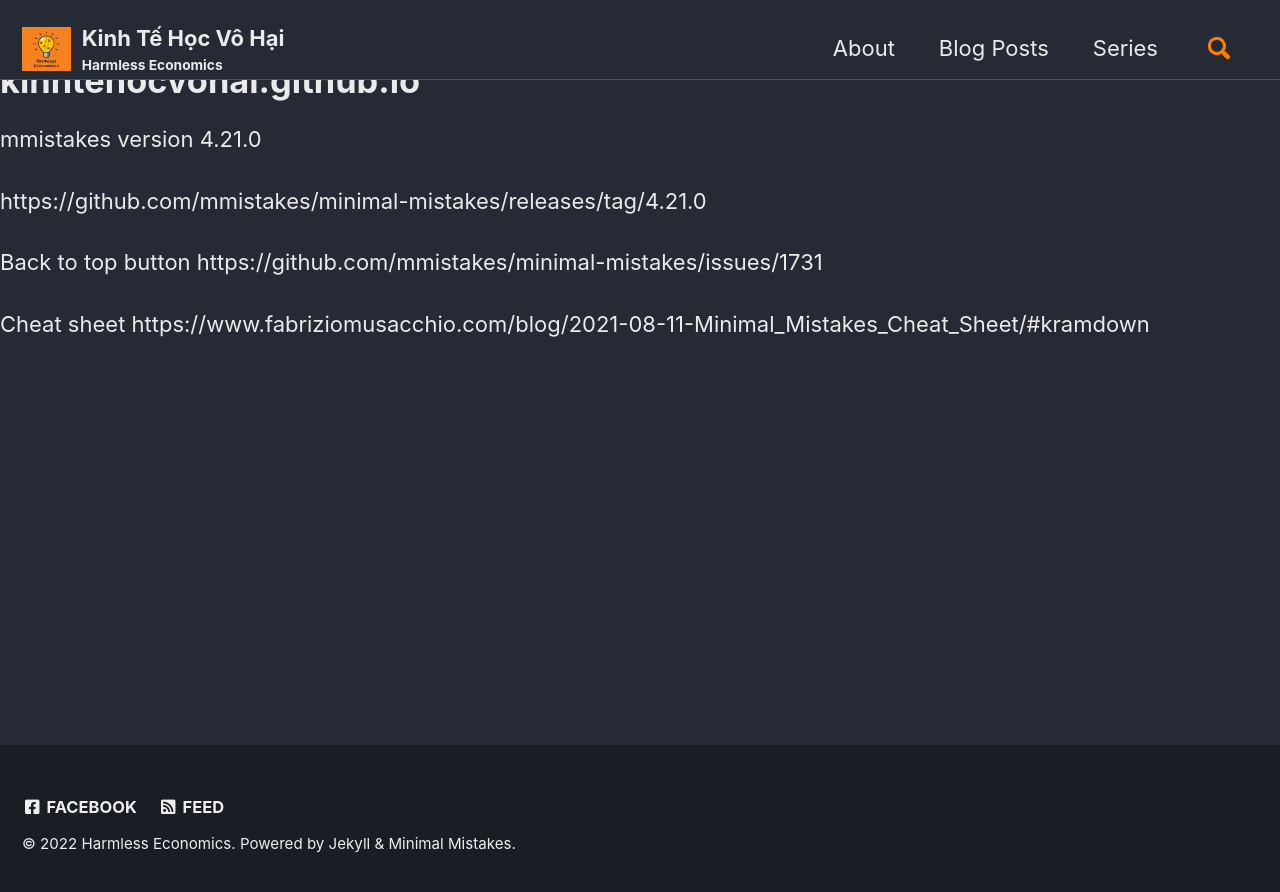
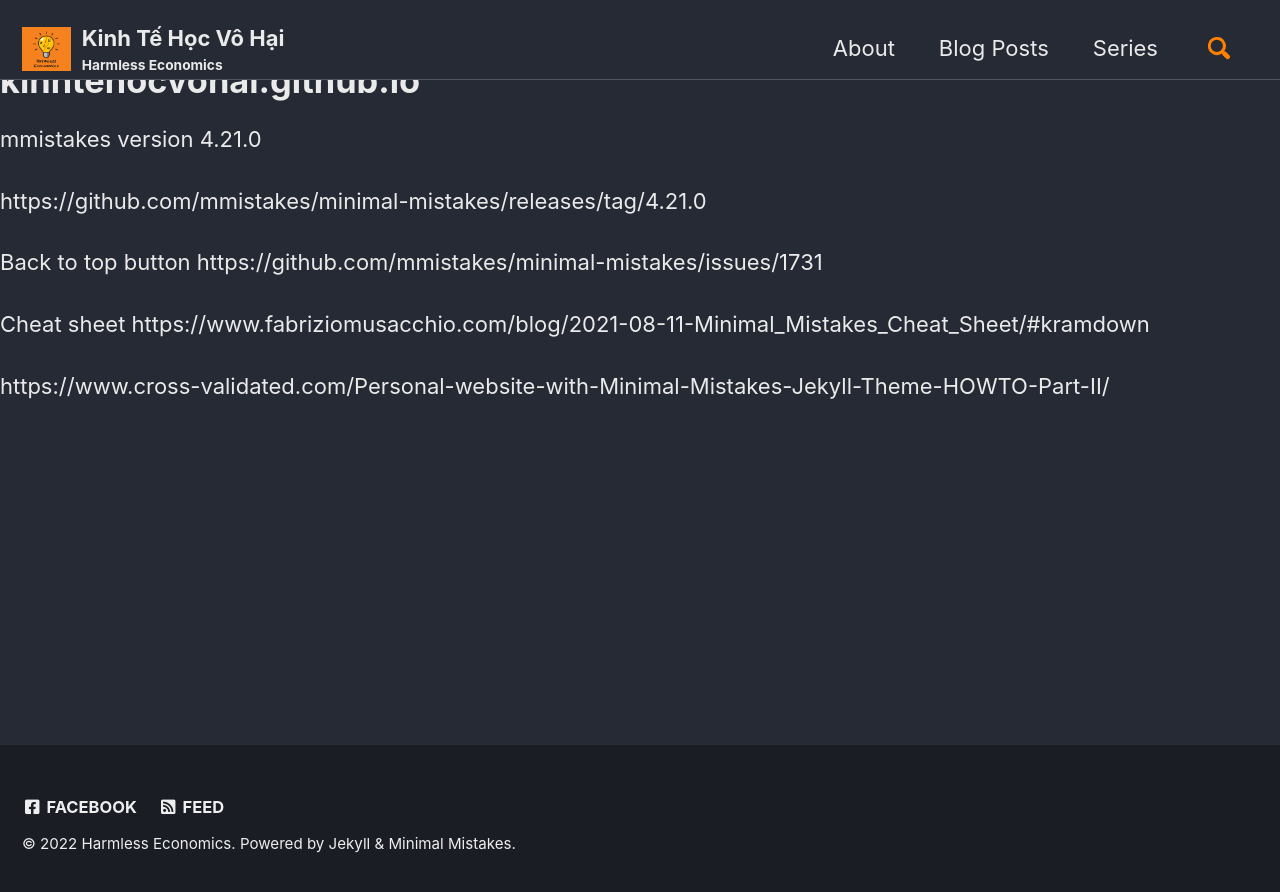
Before and after one commit to kinhtehocvohai/kinhtehocvohai.github.io, a Jekyll site: the page built from webvers.md, in a window 1280 px wide. Shown: the top 892 px of the page. Built offline with Jekyll 4.4.1, drawn with Linux system fonts in a browser that asks for light colours; cached includes are drawn as plain includes; our own code applies the rules of GitHub Pages for plain Markdown files; part of the change alters nothing that is shown.

Commit message:
Update webvers.md

```diff
--- a/webvers.md
+++ b/webvers.md
@@ -9,3 +9,5 @@ https://github.com/mmistakes/minimal-mistakes/issues/1731
 
 Cheat sheet
 https://www.fabriziomusacchio.com/blog/2021-08-11-Minimal_Mistakes_Cheat_Sheet/#kramdown
+
+https://www.cross-validated.com/Personal-website-with-Minimal-Mistakes-Jekyll-Theme-HOWTO-Part-II/
```
